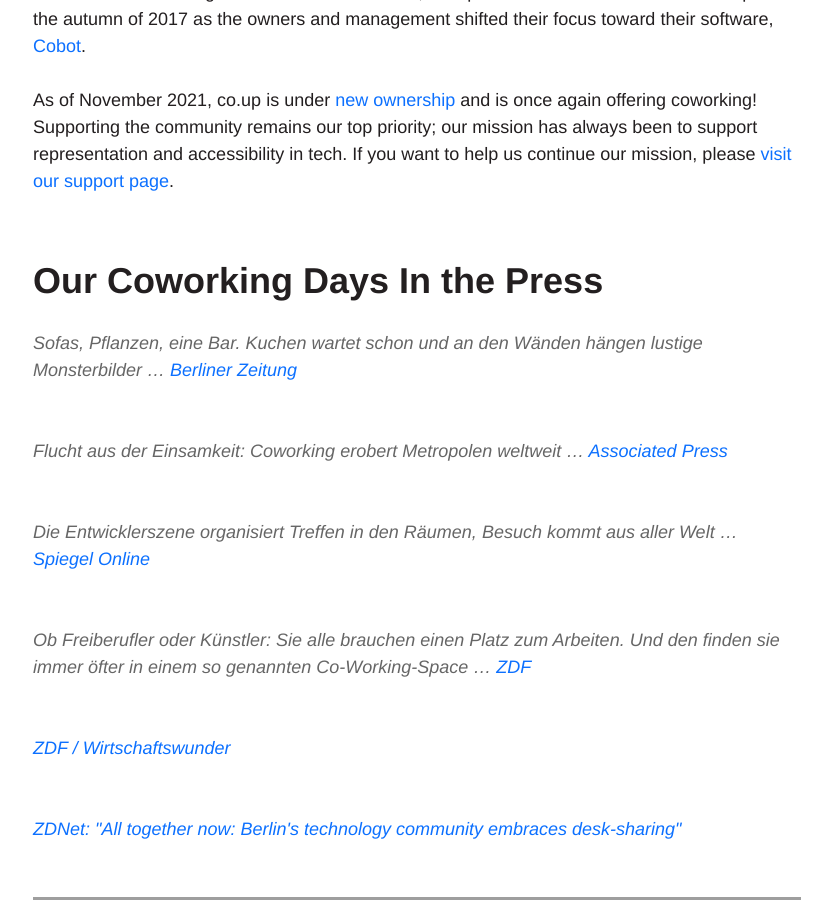
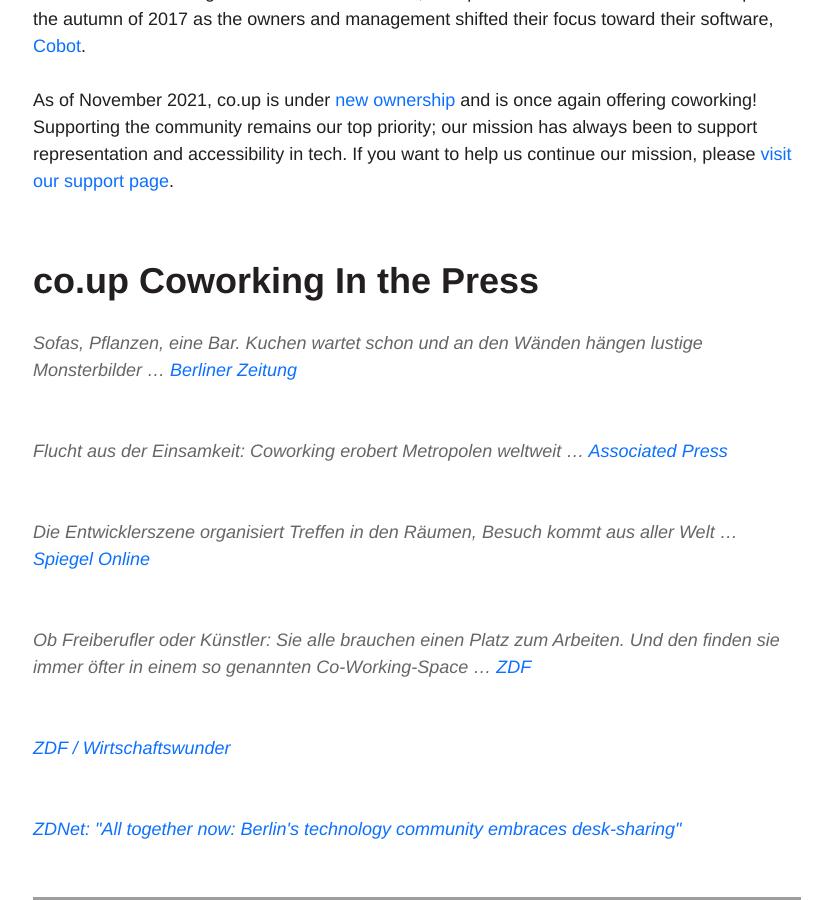
Before and after one commit to co-up/co-up.de, a Jekyll site: the page built from about.html, in a window 1280 px wide and 900 px high, scrolled down 2129 px. Shown: the whole window, without its empty margins (223-1055 px from the left). Built offline with Jekyll 4.4.1, drawn with Linux system fonts in a browser that asks for light colours; grey boxes are pictures that could not be loaded.

Commit message:
edited "our coworking days" reference

```diff
--- a/about.html
+++ b/about.html
@@ -57,7 +57,7 @@
 </section>
 
 <section class="support-section">
-  <h2>Our Coworking Days In the Press</h2>
+  <h2>co.up Coworking In the Press</h2>
 
   <blockquote>
     <p>Sofas, Pflanzen, eine Bar. Kuchen wartet schon und an den Wänden hängen lustige Monsterbilder &hellip; <a href="https://www.berlinonline.de/berliner-zeitung/archiv/.bin/dump.fcgi/2010/0430/wirtschaft/0400/index.html">Berliner Zeitung</a></p>
```
